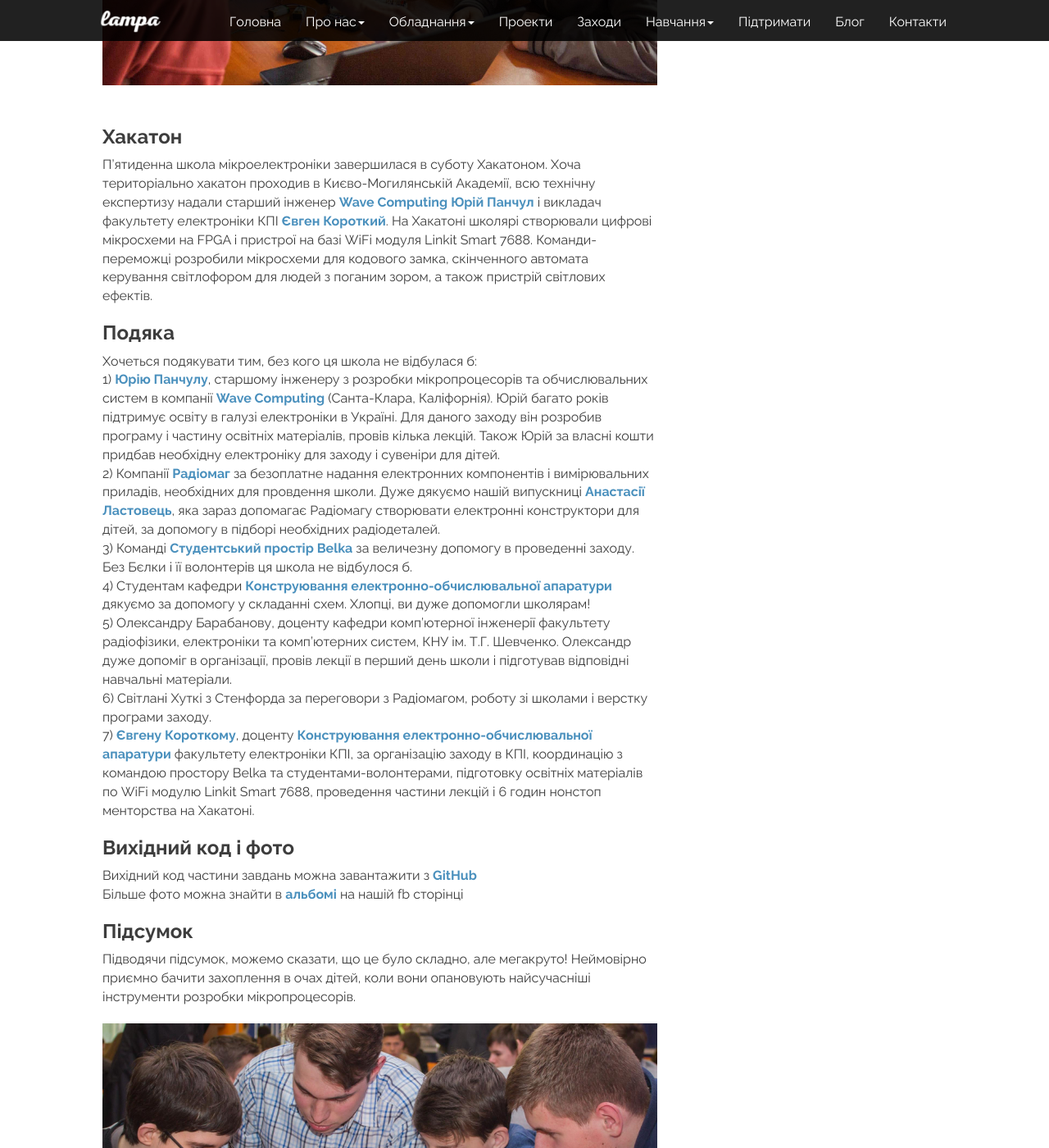
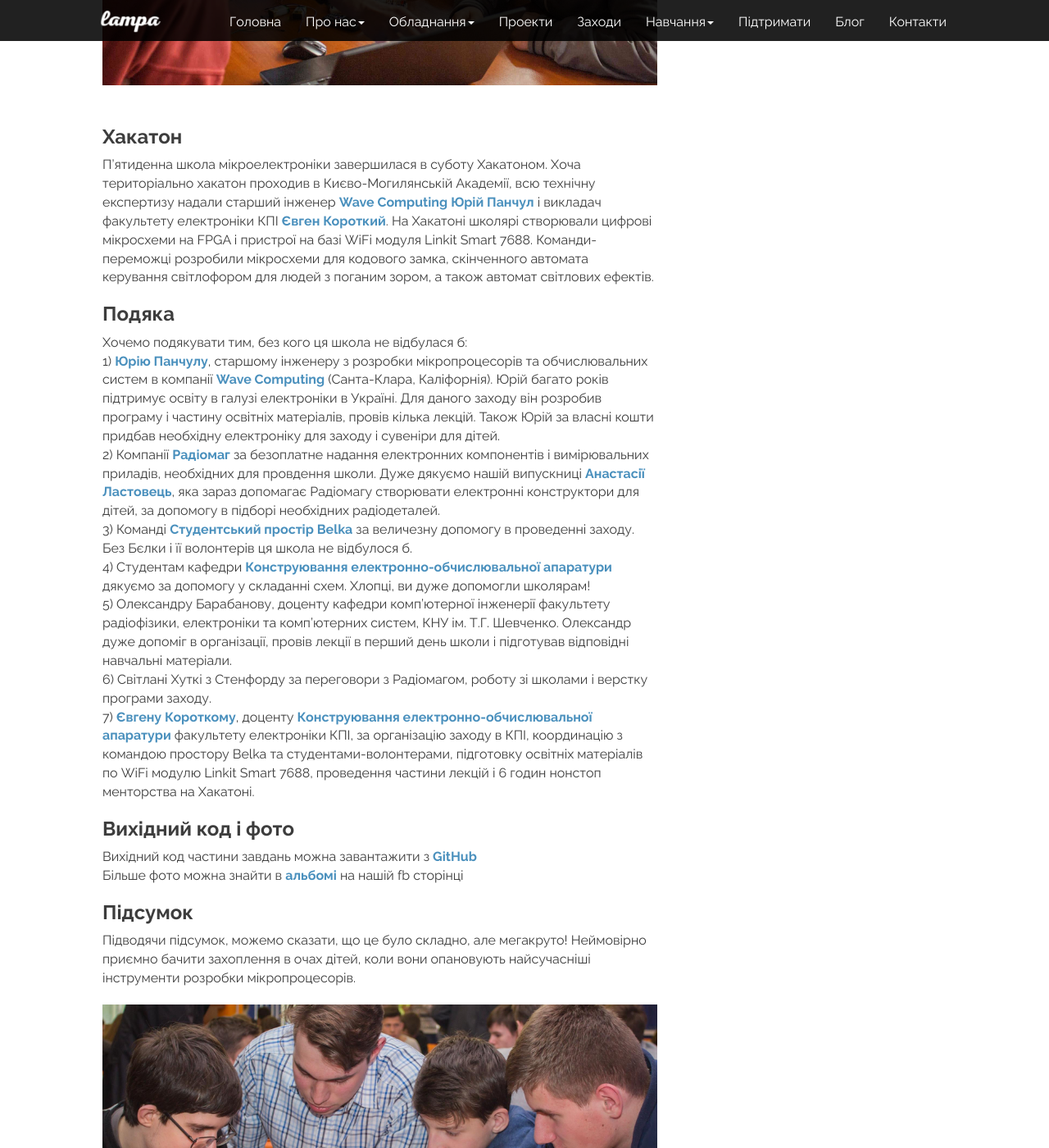
Before and after one commit to LampaLab/lampalab.github.io, a Jekyll site: the page built from _posts/events/2019-01-04-microschool.md, in a window 1280 px wide and 1400 px high, scrolled down 2514 px. Shown: the whole window at 82% size. Built offline with Jekyll 4.4.1, drawn with Linux system fonts in a browser that asks for light colours; nearby versions of some CDN libraries; library files that are not in the unit come from our copies; comment, search, counter and statistics services are not loaded.

Commit message:
Minor modifications

```diff
--- a/_posts/events/2019-01-04-microschool.md
+++ b/_posts/events/2019-01-04-microschool.md
@@ -42,17 +42,17 @@
 
 ### Хакатон
 
-П'ятиденна школа мікроелектроніки завершилася в суботу Хакатоном. Хоча територіально хакатон проходив в Києво-Могилянській Академії, всю технічну експертизу надали старший інженер **[Wave Computing](https://wavecomp.ai){:target="_blank"}** **[Юрій Панчул](https://www.facebook.com/yuri.panchul){:target="_blank"}** і викладач факультету електроніки КПІ **[Євген Короткий](https://www.facebook.com/korotkiy.eugene){:target="_blank"}**. На Хакатоні школярі створювали цифрові мікросхеми на FPGA і пристрої на базі WiFi модуля Linkit Smart 7688. Команди-переможці розробили мікросхеми для кодового замка, скінченного автомата керування світлофором для людей з поганим зором, а також пристрій світлових ефектів.
+П'ятиденна школа мікроелектроніки завершилася в суботу Хакатоном. Хоча територіально хакатон проходив в Києво-Могилянській Академії, всю технічну експертизу надали старший інженер **[Wave Computing](https://wavecomp.ai){:target="_blank"}** **[Юрій Панчул](https://www.facebook.com/yuri.panchul){:target="_blank"}** і викладач факультету електроніки КПІ **[Євген Короткий](https://www.facebook.com/korotkiy.eugene){:target="_blank"}**. На Хакатоні школярі створювали цифрові мікросхеми на FPGA і пристрої на базі WiFi модуля Linkit Smart 7688. Команди-переможці розробили мікросхеми для кодового замка, скінченного автомата керування світлофором для людей з поганим зором, а також автомат світлових ефектів.
 
 ### Подяка
 
-Хочеться подякувати тим, без кого ця школа не відбулася б:
+Хочемо подякувати тим, без кого ця школа не відбулася б:
 1) **[Юрію Панчулу](https://www.facebook.com/yuri.panchul){:target="_blank"}**, старшому інженеру з розробки мікропроцесорів та обчислювальних систем в компанії **[Wave Computing](https://wavecomp.ai){:target="_blank"}** (Санта-Клара, Каліфорнія). Юрій багато років підтримує освіту в галузі електроніки в Україні. Для даного заходу він розробив програму і частину освітніх матеріалів, провів кілька лекцій. Також Юрій за власні кошти придбав необхідну електроніку для заходу і сувеніри для дітей.
 2) Компанії **[Радіомаг](https://www.rcscomponents.kiev.ua){:target="_blank"}** за безоплатне надання електронних компонентів і вимірювальних приладів, необхідних для провдення школи. Дуже дякуємо нашій випускниці **[Анастасії Ластовець](https://www.facebook.com/anastasiia.lastovets){:target="_blank"}**, яка зараз допомагає Радіомагу створювати електронні конструктори для дітей, за допомогу в підборі необхідних радіодеталей.
 3) Команді **[Студентський простір Belka](https://www.facebook.com/belka.space.kpi/){:target="_blank"}** за величезну допомогу в проведенні заходу. Без Бєлки і її волонтерів ця школа не відбулося б.
 4) Студентам кафедри **[Конструювання електронно-обчислювальної апаратури](http://keoa.kpi.ua){:target="_blank"}** дякуємо за допомогу у складанні схем. Хлопці, ви дуже допомогли школярам!
 5) Олександру Барабанову, доценту кафедри комп'ютерної інженерії факультету радіофізики, електроніки та комп'ютерних систем, КНУ ім. Т.Г. Шевченко. Олександр дуже допоміг в організації, провів лекції в перший день школи і підготував відповідні навчальні матеріали.
-6) Світлані Хуткі з Стенфорда за переговори з Радіомагом, роботу зі школами і верстку програми заходу.
+6) Світлані Хуткі з Стенфорду за переговори з Радіомагом, роботу зі школами і верстку програми заходу.
 7) **[Євгену Короткому](https://www.facebook.com/korotkiy.eugene){:target="_blank"}**, доценту **[Конструювання електронно-обчислювальної апаратури](http://keoa.kpi.ua){:target="_blank"}** факультету електроніки КПІ, за організацію заходу в КПІ, координацію з командою простору Belka та студентами-волонтерами, підготовку освітніх матеріалів по WiFi модулю Linkit Smart 7688, проведення частини лекцій і 6 годин нонстоп менторства на Хакатоні.
 
 ### Вихідний код і фото
```
